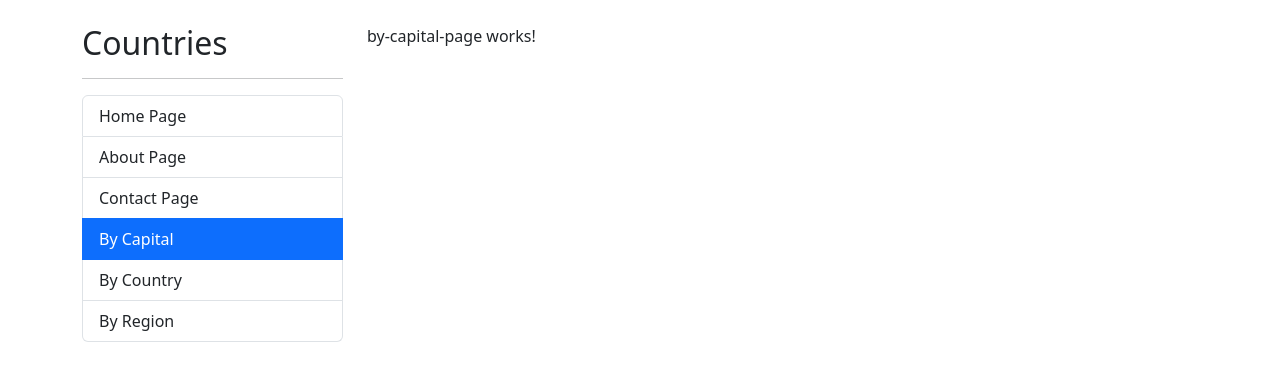
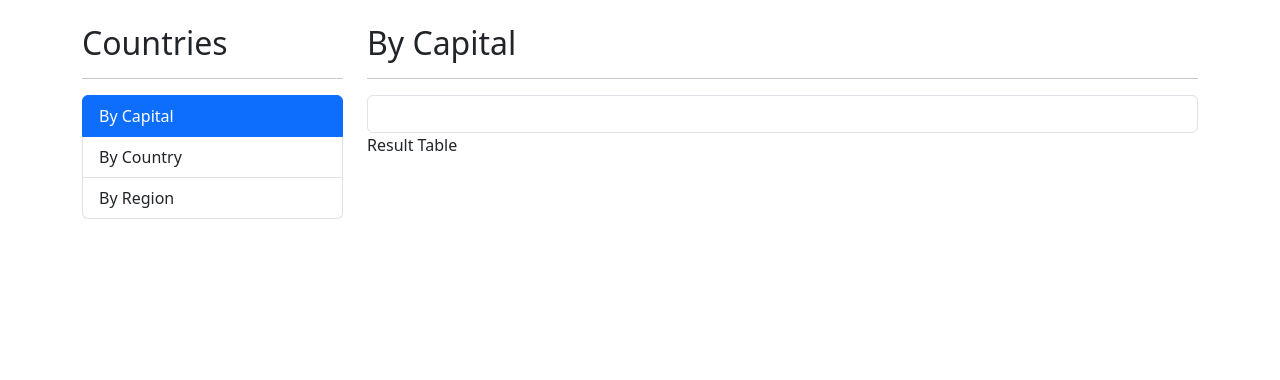
Before and after one commit to MuhamadIffatullathoif/angular-country-app, an Angular app: page /countries/by-capital in a window 1280 px wide. Shown: the top 380 px of the page. Built offline with nearby package versions, Linux system fonts and the light colour scheme.

Commit message:
07. Page structure and SearchBox Component

```diff
--- a/src/app/countries/countries-routing.module.ts
+++ b/src/app/countries/countries-routing.module.ts
@@ -21,6 +21,10 @@ const routes: Routes = [
   {
     path: 'by/:id',
     component: CountryPageComponent
+  },
+  {
+    path: '**',
+    redirectTo: 'by-capital'
   }
 ]
 
--- a/src/app/countries/pages/by-capital-page/by-capital-page.component.html
+++ b/src/app/countries/pages/by-capital-page/by-capital-page.component.html
@@ -1 +1,16 @@
-<p>by-capital-page works!</p>
+<h2>By Capital</h2>
+<hr>
+
+<div class="row">
+  <div class="col">
+  <!-- Search Box -->
+    <shared-search-box></shared-search-box>
+  </div>
+</div>
+
+<div class="row">
+  <div class="col">
+  <!-- Result Table -->
+    Result Table
+  </div>
+</div>
--- /dev/null
+++ b/src/app/shared/components/search-box/search-box.component.html
@@ -0,0 +1,3 @@
+<input type="text"
+       [placeholder]="placeholder"
+       class="form-control">
--- /dev/null
+++ b/src/app/shared/components/search-box/search-box.component.ts
@@ -0,0 +1,12 @@
+import {Component, Input} from '@angular/core';
+
+@Component({
+  selector: 'shared-search-box',
+  templateUrl: './search-box.component.html',
+  styles: ``
+})
+export class SearchBoxComponent {
+
+  @Input()
+  public placeholder: string = '';
+}
--- a/src/app/shared/components/sidebar/sidebar.component.html
+++ b/src/app/shared/components/sidebar/sidebar.component.html
@@ -2,24 +2,24 @@
 <hr>
 
 <ul class="list-group">
-  <li routerLink=""
-      [routerLinkActiveOptions]="{exact: true}"
-      routerLinkActive="active"
-      class="list-group-item">
-    Home Page
-  </li>
-  <li routerLink="about"
-      [routerLinkActiveOptions]="{exact: true}"
-      routerLinkActive="active"
-      class="list-group-item">
-    About Page
-  </li>
-  <li routerLink="contact"
-      [routerLinkActiveOptions]="{exact: true}"
-      routerLinkActive="active"
-      class="list-group-item">
-    Contact Page
-  </li>
+<!--  <li routerLink=""-->
+<!--      [routerLinkActiveOptions]="{exact: true}"-->
+<!--      routerLinkActive="active"-->
+<!--      class="list-group-item">-->
+<!--    Home Page-->
+<!--  </li>-->
+<!--  <li routerLink="about"-->
+<!--      [routerLinkActiveOptions]="{exact: true}"-->
+<!--      routerLinkActive="active"-->
+<!--      class="list-group-item">-->
+<!--    About Page-->
+<!--  </li>-->
+<!--  <li routerLink="contact"-->
+<!--      [routerLinkActiveOptions]="{exact: true}"-->
+<!--      routerLinkActive="active"-->
+<!--      class="list-group-item">-->
+<!--    Contact Page-->
+<!--  </li>-->
   <li routerLink="countries/by-capital"
       [routerLinkActiveOptions]="{exact: true}"
       routerLinkActive="active"
```
Also changed, not shown: src/app/app-routing.module.ts (+5 -5 lines), src/app/countries/countries.module.ts (+11 -9 lines), src/app/shared/shared.module.ts (+5 -2 lines).
